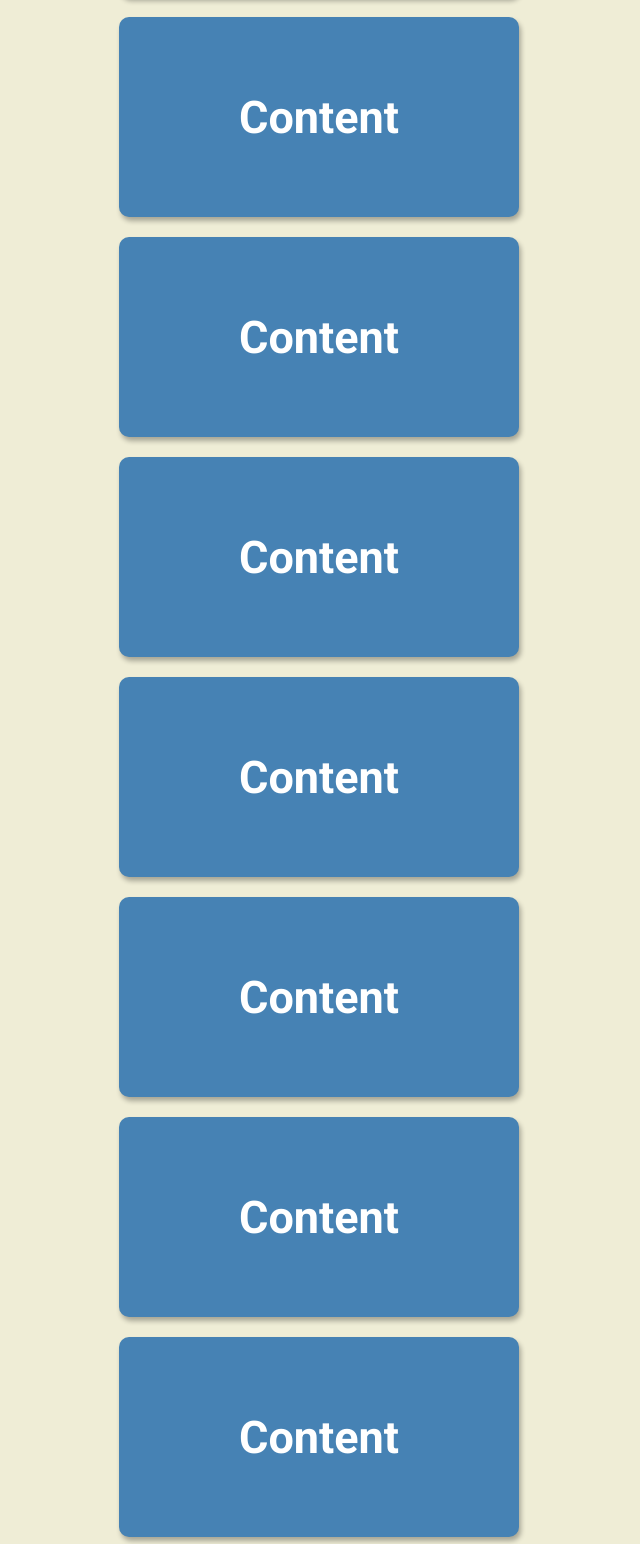
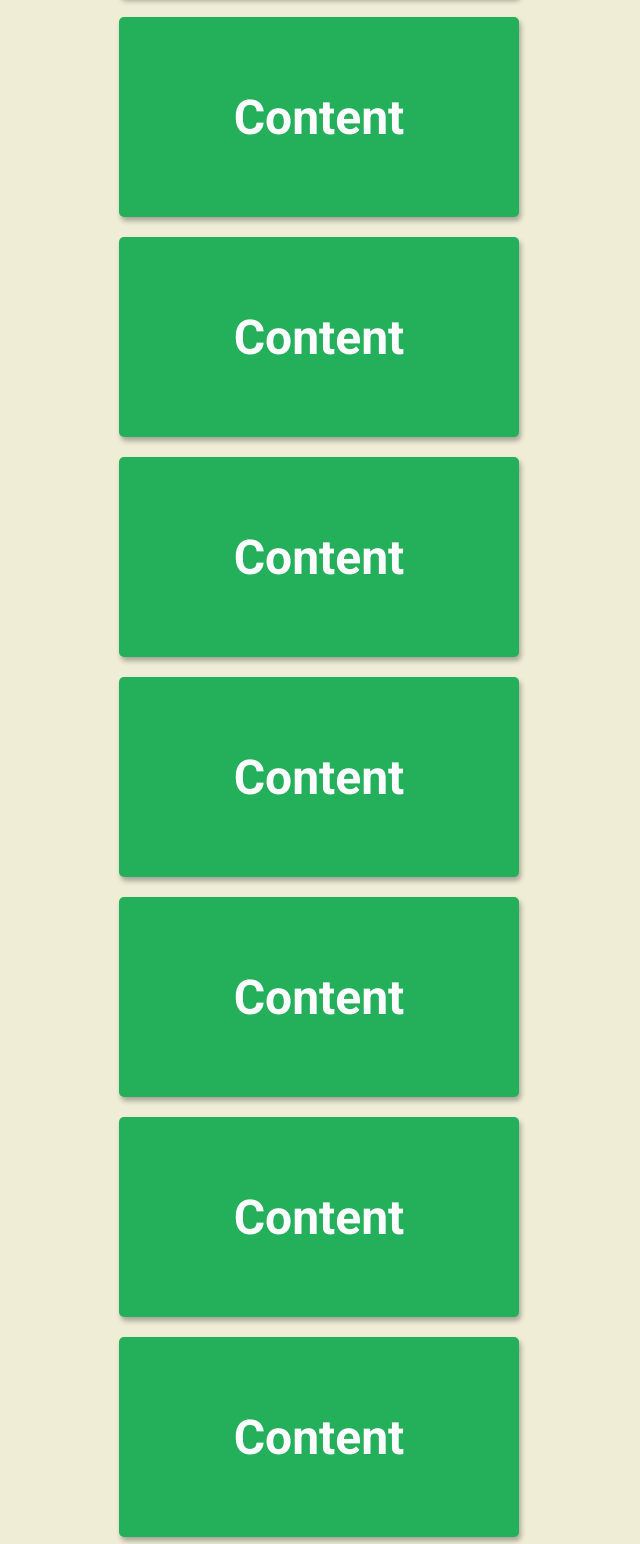
Before and after one commit to Sandeep-177/Scroll-Animation, a plain HTML site: page index.html in a window 1280 px wide. Shown: the part 711-2255 px from the top of the page, without its empty margins (321-961 px from the left). Drawn offline with Linux system fonts and the light colour scheme.

Commit message:
scroll animation file javacsript code and css modified

```diff
--- a/index.html
+++ b/index.html
@@ -8,19 +8,19 @@
   </head>
   <body>
     <h1>Scroll to see the animation</h1>
-    <div class="box"><h2>Content</h2></div>
-    <div class="box"><h2>Content</h2></div>
-    <div class="box"><h2>Content</h2></div>
-    <div class="box"><h2>Content</h2></div>
-    <div class="box"><h2>Content</h2></div>
-    <div class="box"><h2>Content</h2></div>
-    <div class="box"><h2>Content</h2></div>
-    <div class="box"><h2>Content</h2></div>
-    <div class="box"><h2>Content</h2></div>
-    <div class="box"><h2>Content</h2></div>
-    <div class="box"><h2>Content</h2></div>
-    <div class="box"><h2>Content</h2></div>
-    <div class="box"><h2>Content</h2></div>
+    <div class="boxes"><h2>Content</h2></div>
+    <div class="boxes"><h2>Content</h2></div>
+    <div class="boxes"><h2>Content</h2></div>
+    <div class="boxes"><h2>Content</h2></div>
+    <div class="boxes"><h2>Content</h2></div>
+    <div class="boxes"><h2>Content</h2></div>
+    <div class="boxes"><h2>Content</h2></div>
+    <div class="boxes"><h2>Content</h2></div>
+    <div class="boxes"><h2>Content</h2></div>
+    <div class="boxes"><h2>Content</h2></div>
+    <div class="boxes"><h2>Content</h2></div>
+    <div class="boxes"><h2>Content</h2></div>
+    <div class="boxes"><h2>Content</h2></div>
     <script src="script.js"></script>
   </body>
 </html>
--- a/script.js
+++ b/script.js
@@ -1,4 +1,4 @@
-const boxes = document.querySelectorAll('.box')
+const boxes = document.querySelectorAll('.boxes')
 
 window.addEventListener('scroll', checkBoxes)
 
--- a/style.css
+++ b/style.css
@@ -19,8 +19,8 @@ h1 {
   margin: 10px;
 }
 
-.box {
-  background-color: steelblue;
+.boxes {
+  background-color: rgb(36, 175, 91);
   color: #fff;
   display: flex;
   align-items: center;
@@ -28,20 +28,25 @@ h1 {
   width: 400px;
   height: 200px;
   margin: 10px;
-  border-radius: 10px;
+  border-radius: 5px;
   box-shadow: 2px 4px 5px rgba(0, 0, 0, 0.3);
   transform: translateX(400%);
   transition: transform 0.4s ease;
 }
 
-.box:nth-of-type(even) {
+.boxes:nth-of-type(even) {
   transform: translateX(-400%);
 }
 
-.box.show {
+.boxes.show {
   transform: translateX(0);
 }
 
-.box h2 {
-  font-size: 45px;
+.boxes h2 {
+  font-size: 3rem;
 }
+
+.boxes:hover{
+    background-color: rgb(224, 224, 224);
+    color: rgb(36, 175, 91);
+}
```
